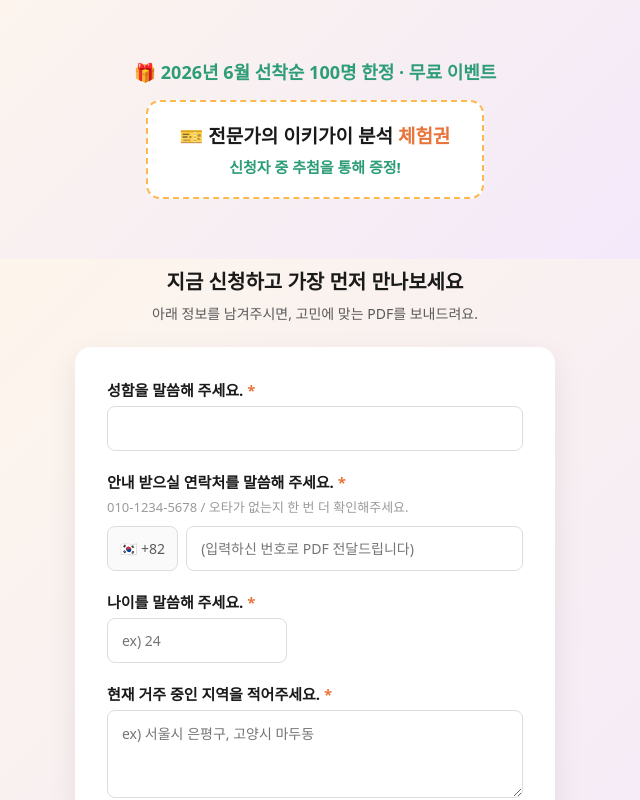
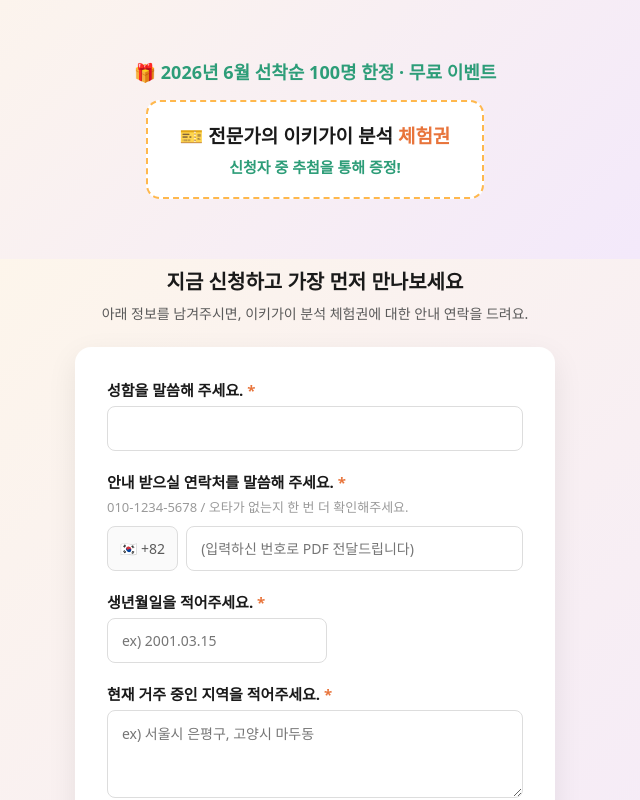
Before and after one commit to hwajeongup-hj/ikigai-landing, a React (Vite) app: page / in a window 1280 px wide. Shown: the part 3125-3925 px from the top of the page, without its empty margins (325-965 px from the left). Built offline with nearby package versions, Linux system fonts and the light colour scheme.

Commit message:
Update ikigai form fields

```diff
--- a/src/IkigaiLanding.jsx
+++ b/src/IkigaiLanding.jsx
@@ -174,7 +174,7 @@ function IkigaiVennDiagram({ isMobile }) {
 }
 
 export default function IkigaiLanding() {
-  const [form, setForm] = useState({ name: '', phone: '', age: '', region: '', concern: '' });
+  const [form, setForm] = useState({ name: '', phone: '', birthdate: '', region: '', occupation: '', concern: '' });
   const [submitted, setSubmitted] = useState(false);
   const [isSubmitting, setIsSubmitting] = useState(false);
   const [submitError, setSubmitError] = useState('');
@@ -200,8 +200,9 @@ export default function IkigaiLanding() {
       sheetTab: 'Ikigai_Landing',
       name: form.name.trim(),
       phone: form.phone.trim(),
-      age: form.age.trim(),
+      birthdate: form.birthdate.trim(),
       address: form.region.trim(),
+      occupation: form.occupation.trim(),
       concern: form.concern.trim(),
       pageUrl: window.location.href,
       utmSource: params.get('utm_source') || '',
@@ -223,7 +224,7 @@ export default function IkigaiLanding() {
         body: JSON.stringify(payload),
       });
       setSubmitted(true);
-      setForm({ name: '', phone: '', age: '', region: '', concern: '' });
+      setForm({ name: '', phone: '', birthdate: '', region: '', occupation: '', concern: '' });
       setTimeout(() => setSubmitted(false), 5000);
     } catch (error) {
       console.error('Application submit failed:', error);
@@ -586,7 +587,7 @@ export default function IkigaiLanding() {
           지금 신청하고 가장 먼저 만나보세요
         </p>
         <p style={{ fontSize: '14px', color: '#5A5A5A', margin: '0 0 24px 0' }}>
-          아래 정보를 남겨주시면, 고민에 맞는 PDF를 보내드려요.
+          아래 정보를 남겨주시면, 이키가이 분석 체험권에 대한 안내 연락을 드려요.
         </p>
 
         <form onSubmit={handleSubmit} style={{
@@ -640,17 +641,17 @@ export default function IkigaiLanding() {
             </div>
           </div>
 
-          {/* 나이 */}
+          {/* 생년월일 */}
           <div style={{ marginBottom: '20px' }}>
-            <label style={fieldLabelStyle}>나이를 말씀해 주세요.{reqMark}</label>
+            <label style={fieldLabelStyle}>생년월일을 적어주세요.{reqMark}</label>
             <input
               type="text"
               inputMode="numeric"
-              value={form.age}
-              onChange={updateField('age')}
+              value={form.birthdate}
+              onChange={updateField('birthdate')}
               required
-              placeholder="ex) 24"
-              style={{ ...inputStyle, maxWidth: '180px' }}
+              placeholder="ex) 2001.03.15"
+              style={{ ...inputStyle, maxWidth: '220px' }}
             />
           </div>
 
@@ -663,6 +664,19 @@ export default function IkigaiLanding() {
               required
               placeholder="ex) 서울시 은평구, 고양시 마두동"
               style={{ ...inputStyle, minHeight: '88px', resize: 'vertical', lineHeight: '1.5' }}
+            />
+          </div>
+
+          {/* 직업/학교 */}
+          <div style={{ marginBottom: '20px' }}>
+            <label style={fieldLabelStyle}>직업이나 학교를 적어주세요.{reqMark}</label>
+            <input
+              type="text"
+              value={form.occupation}
+              onChange={updateField('occupation')}
+              required
+              placeholder="ex) 대학생 / 직장인 / ○○대학교"
+              style={inputStyle}
             />
           </div>
 
```
